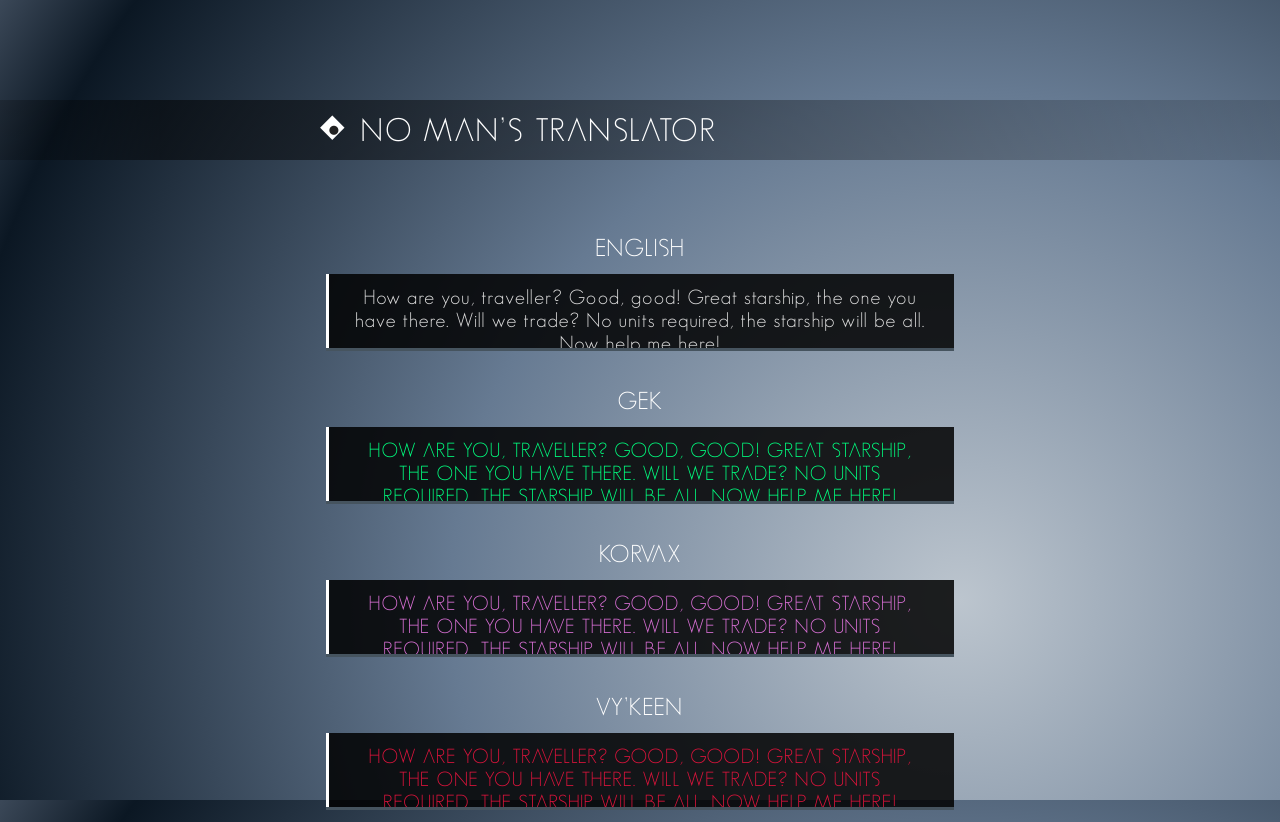
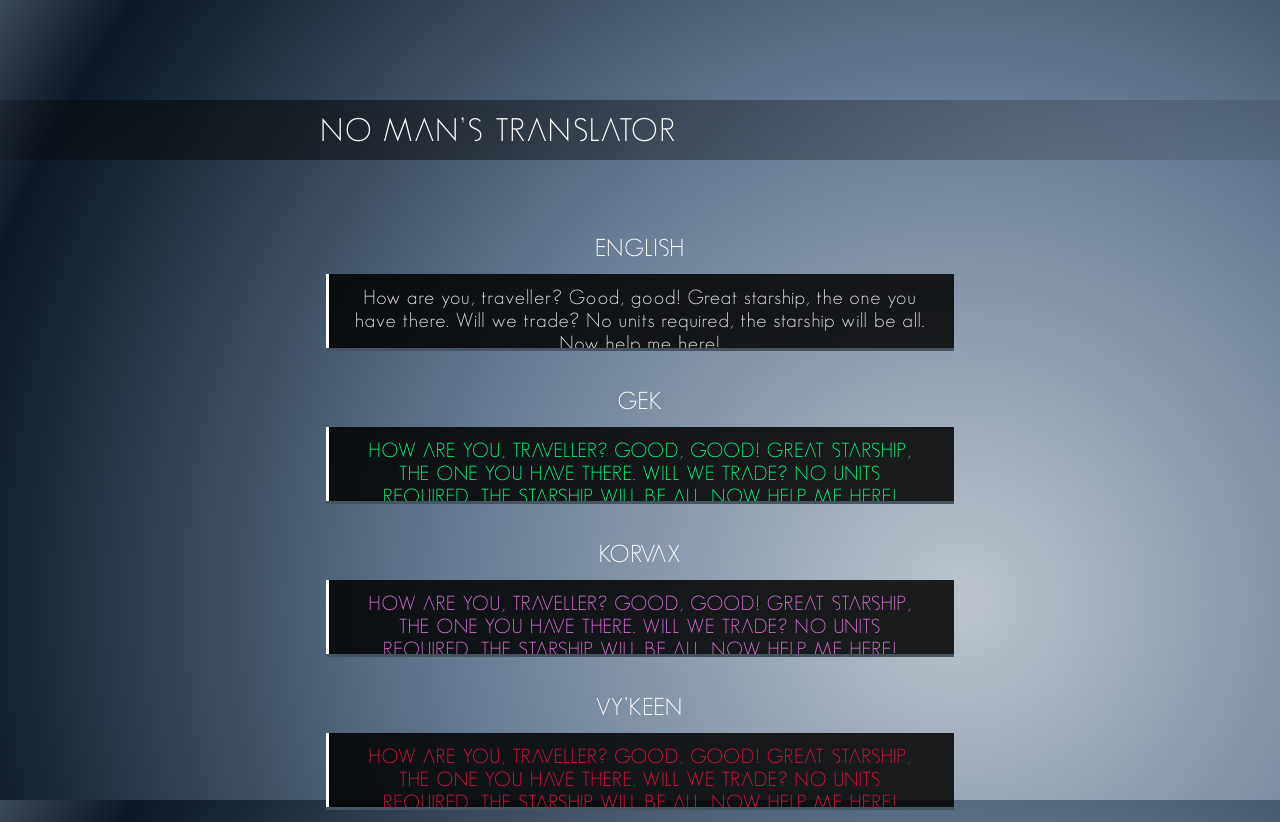
Before and after one commit to PeterShaws/nmt, an Angular app: page / in a window 1280 px wide. Built offline with nearby package versions, Linux system fonts and the light colour scheme; no server answers; what angular-in-memory-web-api would draw is missing.

Commit message:
Updated logo

```diff
--- a/src/app/app.component.css
+++ b/src/app/app.component.css
@@ -1,9 +1,9 @@
 /* AppComponent’s private CSS styles */
 h1 {
     position: relative;
-    width: calc(75% - 40px);
+    width: 75%;
     margin: 100px 0 50px;
-    padding: var(--length-gutter) 0 var(--length-gutter) calc(25% + 40px);
+    padding: var(--length-gutter) 0 var(--length-gutter) 25%;
     text-align: left;
     text-transform: uppercase;
     font-weight: normal;
@@ -14,19 +14,31 @@
     background: linear-gradient(90deg, rgba(0,0,0,0.2) 0%, rgba(0,0,0,0.5) 12.5%, rgba(0,0,0,0.5) 25%, rgba(0,0,0,0.1) 100%);
     color: white;
 }
-h1::before {
-	content: '\25c6';
-	display: block;
+h1 .logo {
+    display: inline-block;
+    position: relative;
+    top: -11px;
+    width: 0;
+    height: 0;
+    border: 15px solid transparent;
+    border-bottom-color: white;
+}
+h1 .logo::before {
+	content: '';
 	position: absolute;
-	top: 6px;
-	left: 25%;
+	top: 15px;
+    left: -15px;
+    border: 15px solid transparent;
+    border-top-color: white;
 }
-h1::after {
-	content: '\25cf';
-	display: block;
+h1 .logo::after {
+	content: '';
 	position: absolute;
-	top: 16.5px;
-	left: calc(25% + 7.5px);
-	color: #222222;
-	font-size: 66%;
+	top: 10px;
+	left: -5px;
+	width: 10px;
+	height: 10px;
+	background-color: black;
+	border-radius: 50%;
+	opacity: 0.8;
 }
```
